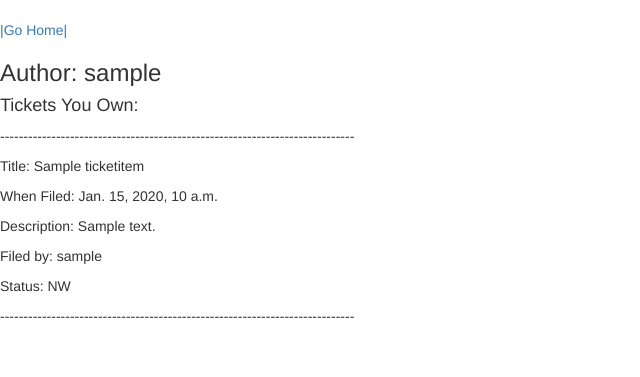
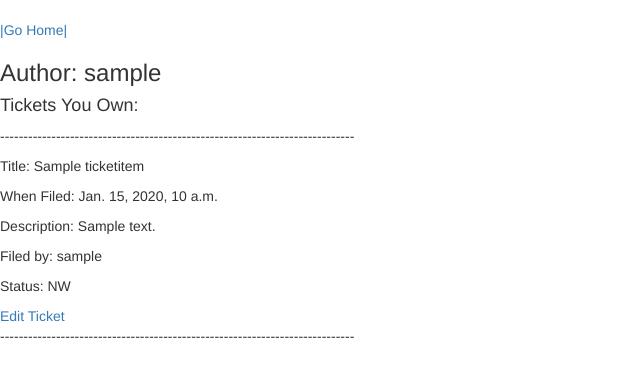
Before and after one commit to amandalynnes/bugtracker, a Django app: page /author/1/ in a window 1280 px wide. Shown: the top 377 px of the page, without its empty margins (0-640 px from the left). Run offline with Django 3.2, Linux system fonts and the light colour scheme; tables that the repository leaves empty hold one stand-in row (values such as "Sample post"); some libraries are stand-ins or nearby versions.

Commit message:
added links so that you can edit tickets from author page as well

```diff
--- a/bugtracker_app/views.py
+++ b/bugtracker_app/views.py
@@ -65,21 +65,21 @@ localhost:8000/edit/4
 def ticket_edit(request, ticket_id):
 
     context = {}
-    editable = TicketItem.objects.get(id=ticket_id)
+    ticket = TicketItem.objects.get(id=ticket_id)
 
     if request.method == 'POST':
         form = TicketItemForm(request.POST)
 
         if form.is_valid():
             data = form.cleaned_data
-            editable.title = data['title']
-            editable.description = data['description']
-            editable.ticket_status = data['ticket_status']
-            editable.save()
-            return HttpResponseRedirect(reverse('ticket', args=[editable.id]))
+            ticket.title = data['title']
+            ticket.description = data['description']
+            ticket.ticket_status = data['ticket_status']
+            ticket.save()
+            return HttpResponseRedirect(reverse('ticket', args=[ticket.id]))
 
     form = TicketItemForm(
-        initial={'title': editable.title, 'description': editable.description, 'ticket_status': editable.ticket_status}
+        initial={'title': ticket.title, 'description': ticket.description, 'ticket_status': ticket.ticket_status}
     )
     context.update({'form': form})
     return render(
@@ -90,14 +90,6 @@ def ticket_edit(request, ticket_id):
 
 
 def author_edit(request, author_id):
-    # author_obj = CustomUser.objects.get(id=author_id)
-
-    # form = CustomUserForm(initial=author_obj)
-    # return render(request, 'author_view.html', {
-    #     "author": author_obj,
-    #     'form': form})
-
-
 
     context = {}
     author_obj = CustomUser.objects.get(id=author_id)
--- a/templates/author_view.html
+++ b/templates/author_view.html
@@ -22,6 +22,8 @@
             <p>Description: {{ ticket.description }}</p>
             <p>Filed by: {{ ticket.filed_by }}</p>
             <p>Status: {{ ticket.ticket_status }}</p>
+            <a href="/ticket/edit/{{ ticket.id }}/">Edit Ticket</a>
+
             <p>----------------------------------------------------------------------------</p>
 
             {% endfor %}
--- a/templates/ticket_view.html
+++ b/templates/ticket_view.html
@@ -21,6 +21,7 @@
             <p>Status: {{ ticket.ticket_status }}</p>
             <p>Assigned To: {{ ticket.assigned_to }}</p>
             <p>Completed By: {{ ticket.completed_by }}</p>
+            <a href="/ticket/edit/{{ ticket.id }}/">Edit Ticket</a>
             <p>----------------------------------------------------------------------------</p>
 
 
```
Also changed, not shown: bugtracker_app/models.py (+5 -5 lines), templates/index.html (+8 -8 lines).
